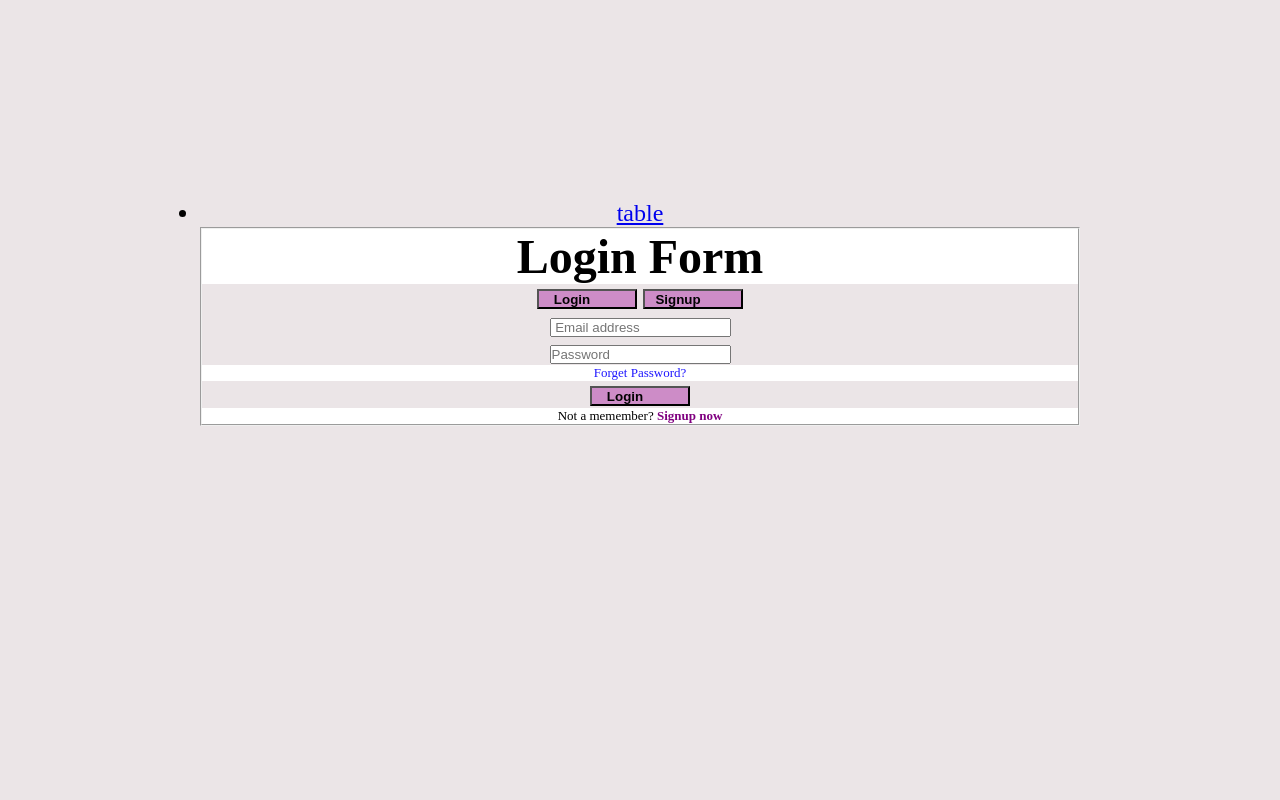
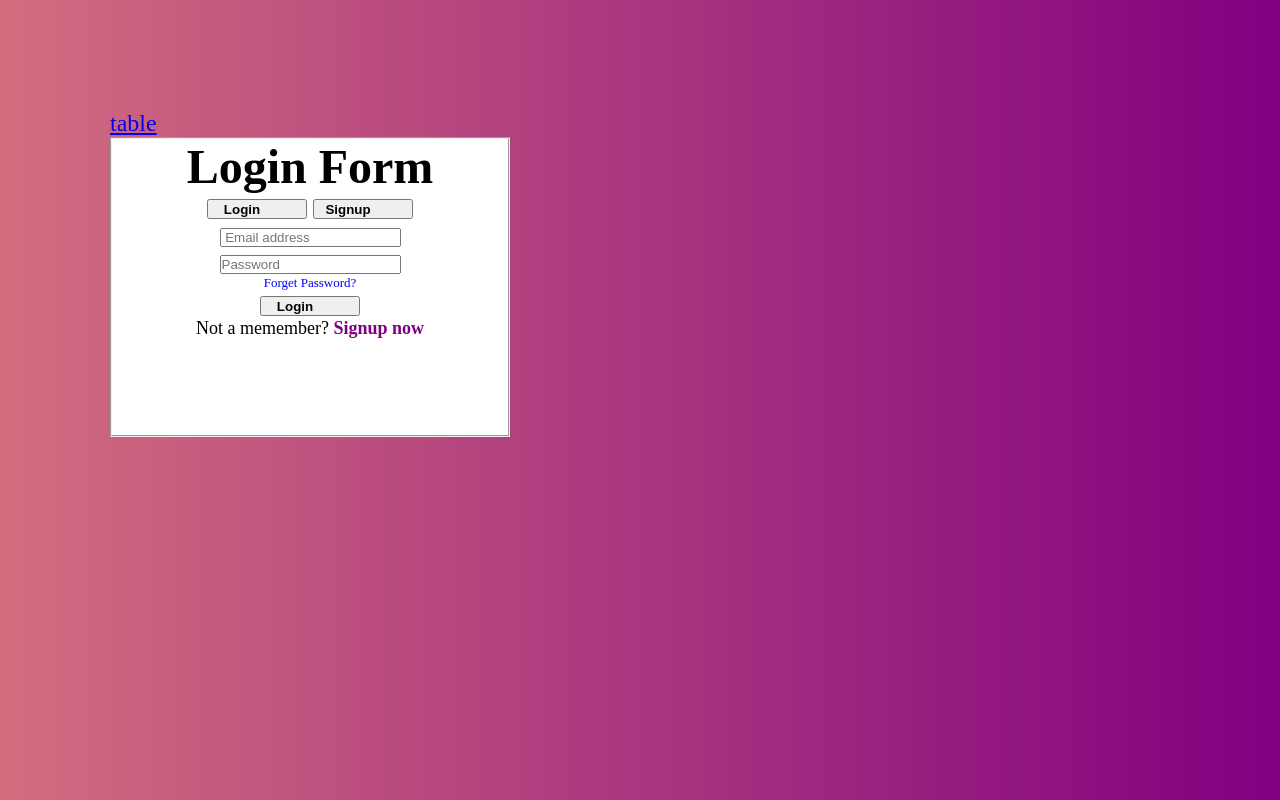
Before and after one commit to noorulain88/Assignment5, a plain HTML site: page index.html in a window 1280 px wide. Drawn offline with Linux system fonts and the light colour scheme.

Commit message:
login form and gardian color

```diff
--- a/color.css
+++ b/color.css
@@ -4,32 +4,30 @@
   box-sizing: border-box;
 }
 body {
-  background-color: #ebe5e7;
+  background-image: linear-gradient(to right, rgb(210, 109, 126), purple);
+
   font-family: serif;
   text-align: center;
   color: black;
   font-size: x-large;
-  margin: 200px;
-  height: 100px;
-  /* padding: 50px; */
+  margin: 100px;
+  height: 200px;
+  padding: 10px;
   vertical-align: middle;
-  /* width: 4%; */
-
-  /* border-color: #ba2560; */
+  width: 4%;
+justify-content: space-between;
 }
 
 header {
   color: black;
-  background-color: #fff;
   text-align: center;
 }
-button{
+button {
   height: 400px;
-  background-color: #d1113e;
 
   height: 0%;
   width: 100px;
-height: 20px;
+  height: 20px;
 
   margin: auto;
   vertical-align: middle;
@@ -37,48 +35,61 @@ height: 20px;
   font-weight: 700;
   display: table-cell;
   color: rgb(3, 3, 3);
-  background-color: #a4149b6c;
+  justify-content: center;
 }
 /* button {
   text-align: center;
-  color: black;
-  width: 100px;
+  color: rgb(255, 255, 255);
+  background-image: linear-gradient(to left, rgb(165, 27, 112), purple);
+
+  width: auto;
+display: flex;
   box-sizing: content-box;
   display: inline-table;
   padding: 10px;
-  border: 1px solid;
+  border: 5px solid;
 
-  background-color: rgb(8, 5, 6);
   color: #f3f3f3;
+  text-shadow: 1px;
 } */
 p {
-  color: rgb(32, 24, 255);
-  background-color: #fff;
+  color: blue;
   font-size: small;
 }
 footer {
   color: black;
-  background-color: #fff;
-  font-size: small;
+  font-size: large;
 }
 
 strong {
   color: purple;
 }
-#login {
+/* #login{
   text-align: center;
-  /* padding: 1%; */
-  color: black;
-  /* border: 5px solid white; */
-  width: 100px;
+  margin: auto;
+  background-image: linear-gradient(to right, pink, purple);
+
+  border: 5px solid rgb(225, 38, 38);
+  width: auto;
   box-sizing: content-box;
   display: inline-block;
   padding: 30px;
   margin: 10px;
 
-  background-color: palevioletred;
-}
+
+} */
 div {
   width: auto;
   padding: auto;
 }
+.demo {
+  width: 400px;
+  height: 300px;
+  justify-content: center;
+  background-color: #fff;
+}
+.password{
+
+  /* width: 20px; */
+  height: 20px;
+}
--- a/index.html
+++ b/index.html
@@ -8,16 +8,16 @@
   </head>
   <body>
     <ul>
-      <li><a href="table.html">table</a></li>
+      <a href="table.html">table</a>
     </ul>
-    <fieldset>
+    <fieldset class="demo">
       <header><h1>Login Form</h1></header>
       <form action="" class="form">
 
 
         <div>
           <button class="button" >Login</button>
-          <button >Signup</button>
+          <button  class="button">Signup</button>
         </div>
         <div>
           <label for="email"></label>
```
